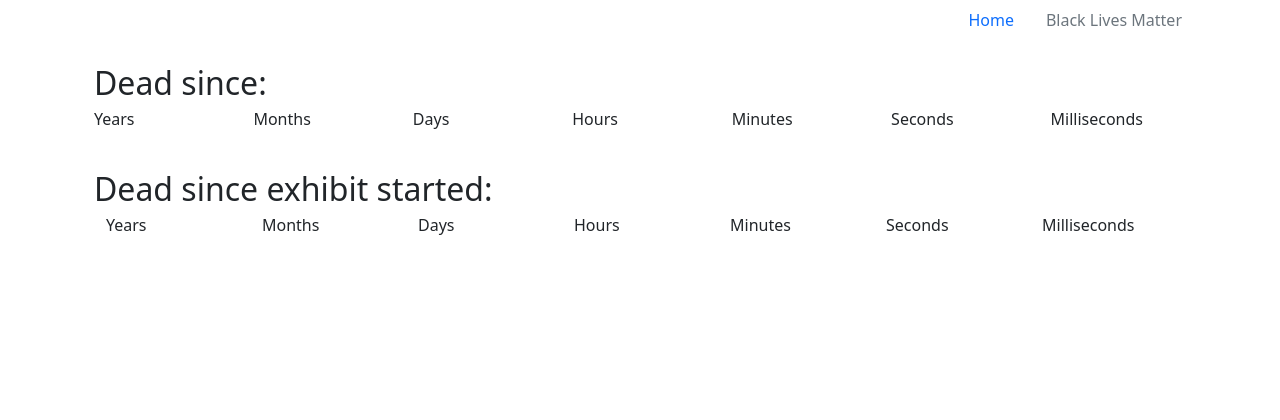
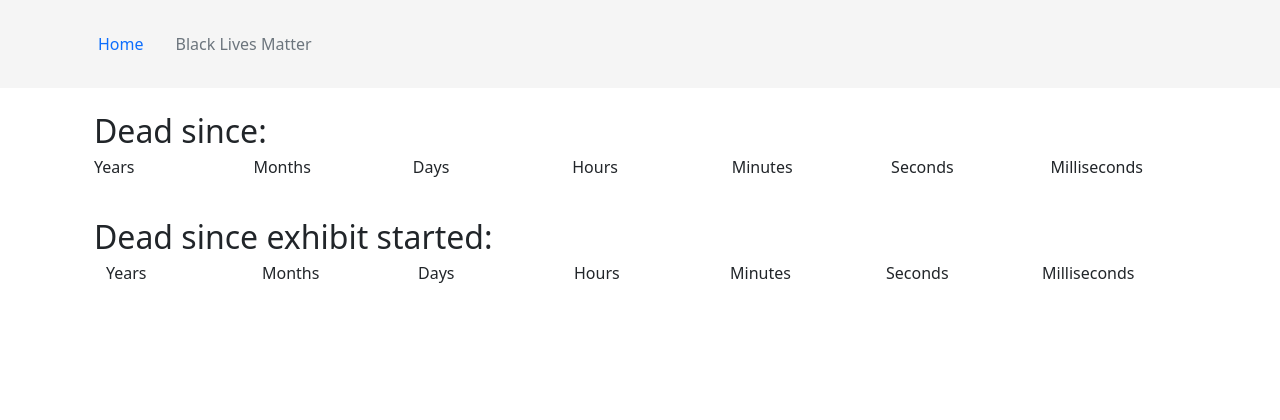
Before and after one commit to paul-jean/black-lives-matter, a Flask app: template templates/detail.html in a window 1280 px wide. Shown: the top 420 px of the page. Run offline with Flask 2, Linux system fonts and the light colour scheme; the template is opened without the code that fills it, so the values that code supplies are empty; some libraries are stand-ins or nearby versions.

Commit message:
minor styling for the top nav

```diff
--- a/templates/detail.html
+++ b/templates/detail.html
@@ -17,9 +17,9 @@
 
   <!-- Navigation -->
 
-  <header class="header">
+  <header class="header" style="background-color: #f5f5f5;">
     <div class="container">
-      <ul class="nav justify-content-end">
+      <ul class="nav justify-content-start pb-4 pt-4">
         <li class="nav-item">
           <a class="nav-link active" href="/">Home</a>
         </li>
```
